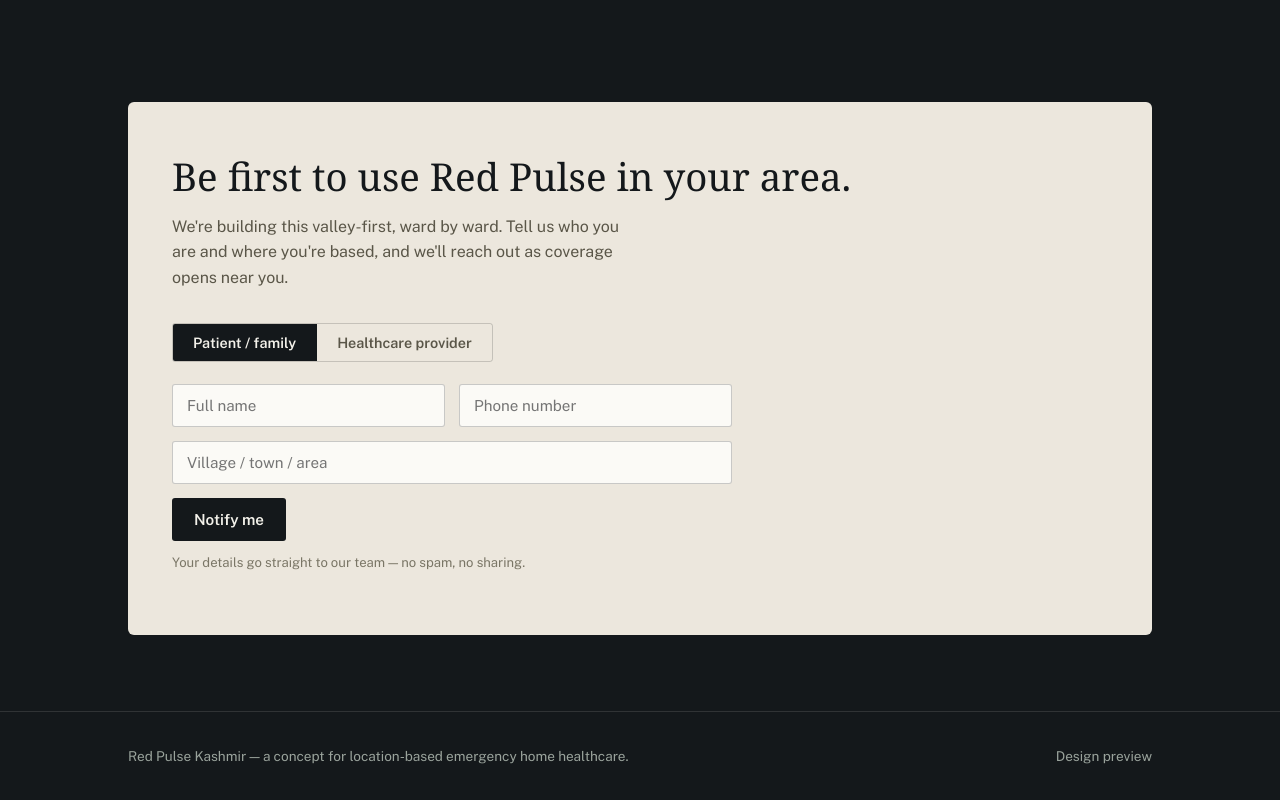
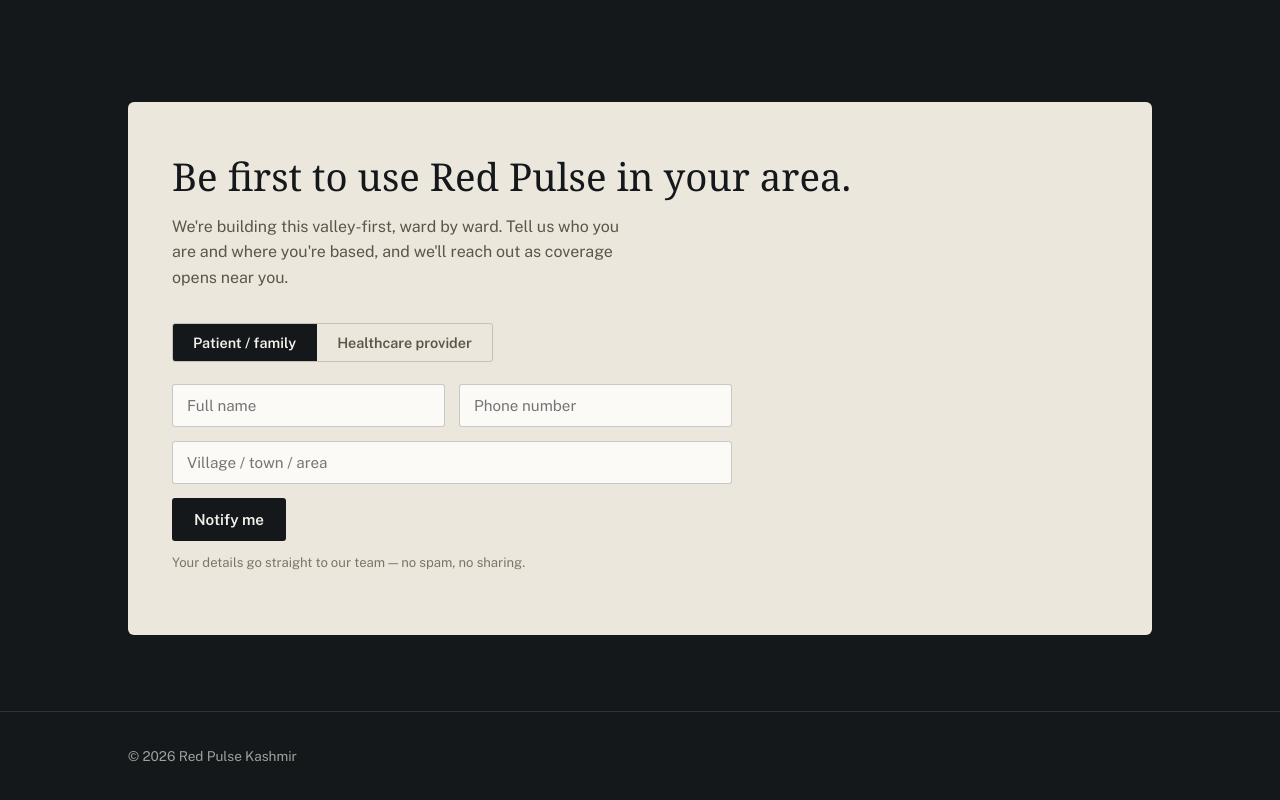
Before and after one commit to huzaifferooz/redpulse-kashmir, a plain HTML site: page index.html in a window 1280 px wide. Shown: the part 2923-3723 px from the top of the page. Drawn offline with nearby package versions, Linux system fonts and the light colour scheme; a web font is replaced by a local one.

Commit message:
Update footer content with new copyright notice and fixed footer layout

```diff
--- a/index.html
+++ b/index.html
@@ -167,8 +167,7 @@
 
 <footer>
   <div class="wrap footer-inner">
-    <span>Red Pulse Kashmir — a concept for location-based emergency home healthcare.</span>
-    <span>Design preview</span>
+    <span>© 2026 Red Pulse Kashmir</span>
   </div>
 </footer>
 
```
